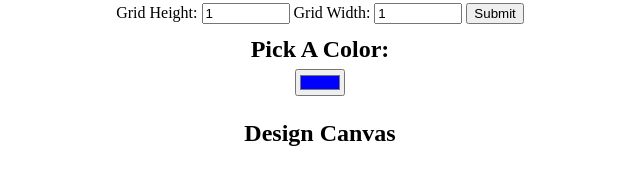
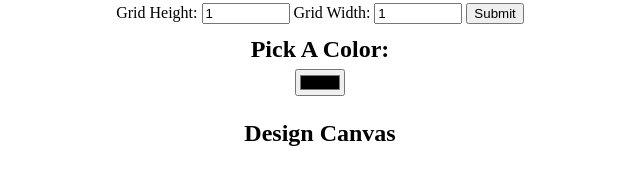
Before and after one commit to alperenkara/pam, a plain HTML site: page index.html in a window 1280 px wide. Shown: the part 181-366 px from the top of the page, 320-960 px from the left. Drawn offline with nearby package versions, Linux system fonts and the light colour scheme.

Commit message:
type=color problem

```diff
--- a/designs.js
+++ b/designs.js
@@ -35,7 +35,7 @@ function makeGrid() {
   });
 
   var colorWell;
-  var defaultColor = "#0000ff";
+  var defaultColor = "#000000";
 
   window.addEventListener("load",startup,false);
 
--- a/index.html
+++ b/index.html
@@ -20,8 +20,9 @@
     </form>
 
     <label for="colorWell"><h2>Pick A Color: </h2></label>
-    <input type="color" value="ff0000" id="colorWell">
-
+    <!--Solve the iOS type="color " problem -->
+    <!--<input type="color" value="ff0000" id="colorWell"> -->
+    <input type=color pattern="#[a-f0-9]{6}" title="hexadecimal color" placeholder="#000000" id="colorWell">
     <h2>Design Canvas</h2>
     <table id="pixel_canvas"></table>
 
```
